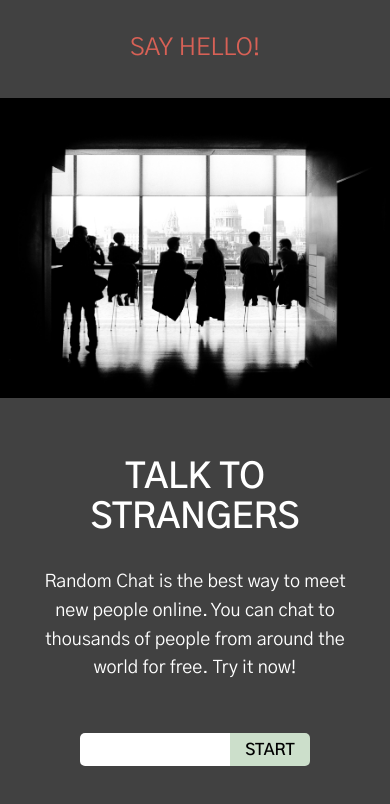
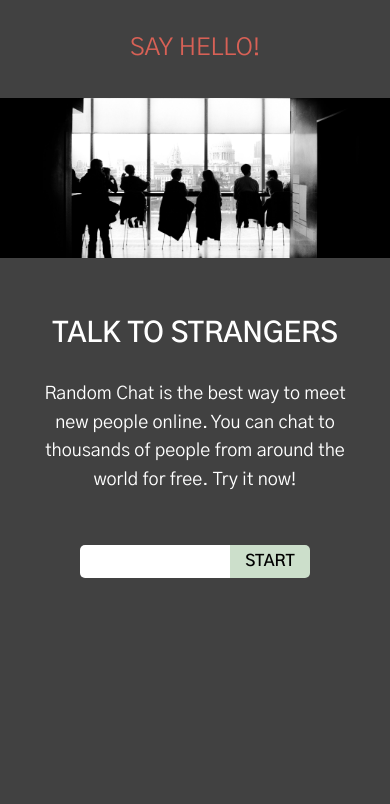
Before and after one commit to jyp90/react-random-chat, a React (Create React App) app in the folder frontend/: page / in a window 390 px wide. Shown: the top 804 px of the page. Built offline with nearby package versions, Linux system fonts and the light colour scheme; no server answers.

Commit message:
style: responsive style for mobile

```diff
--- a/frontend/src/components/css/home.scss
+++ b/frontend/src/components/css/home.scss
@@ -2,15 +2,20 @@
 
 $screen-xs-max: 300px;
 $screen-sm-max: 400px;
+$screen-md-max: 600px;
 
+@mixin xs {
+  @media (max-width: #{$screen-xs-max}) {
+      @content;
+  }
+}
 @mixin sm {
   @media (max-width: #{$screen-sm-max}) {
       @content;
   }
 }
-
-@mixin xs {
-  @media (max-width: #{$screen-xs-max}) {
+@mixin md {
+  @media (max-width: #{$screen-md-max}) {
       @content;
   }
 }
@@ -27,10 +32,16 @@ $screen-sm-max: 400px;
   width: 100%;
   height: 300px;
   background: url('../img/bg_01.jpg') no-repeat center / cover;
+  @include md {
+    height: 160px;
+  }
 }
 .home-title {
   font-weight: 600;
   font-size: 35px;
+  @include md {
+    font-size: 28px;
+  }
 }
 .home-desc {
   width: 100%;
@@ -47,11 +58,9 @@ $screen-sm-max: 400px;
   border: none;
   border-top-left-radius: 5px;
   border-bottom-left-radius: 5px;
-
   @include xs {
     width: 140px;
   }
-
   @include sm {
     width: 150px;
   }
```
